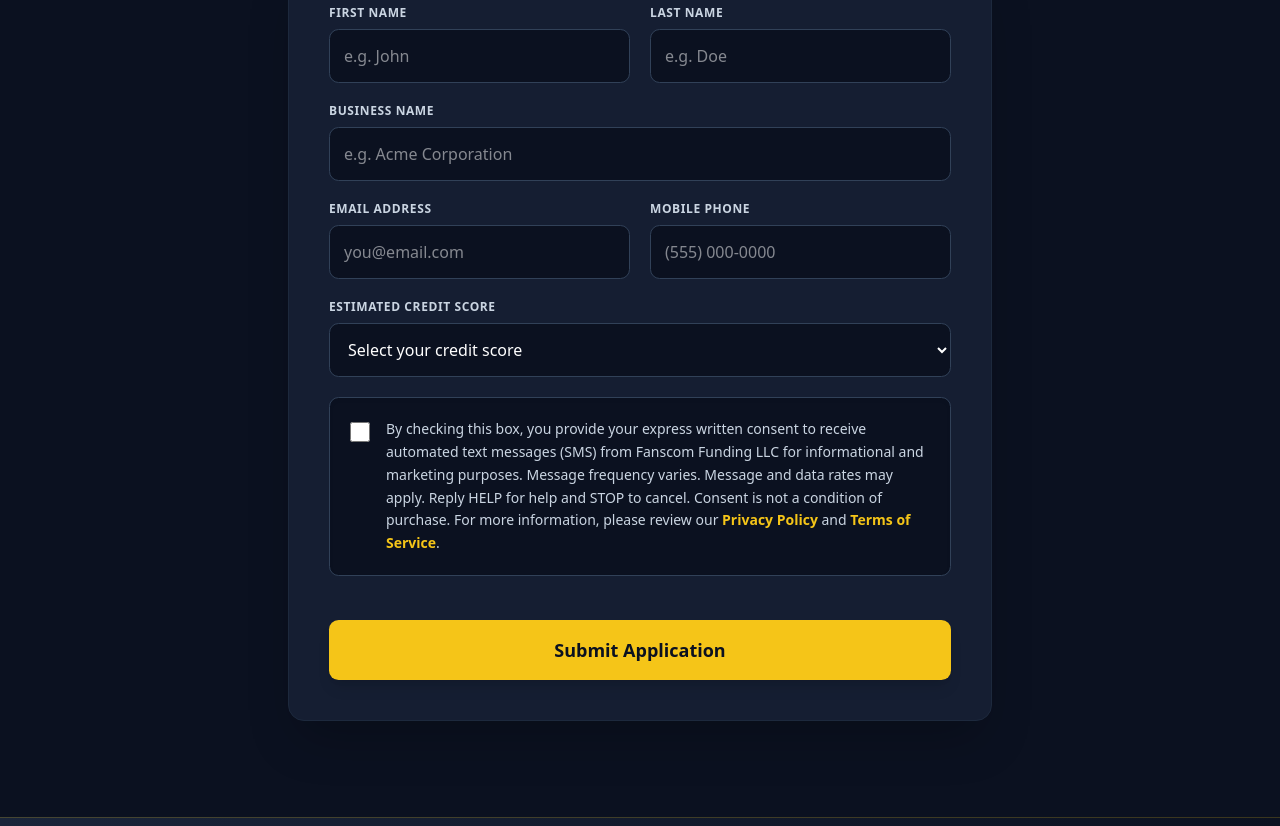
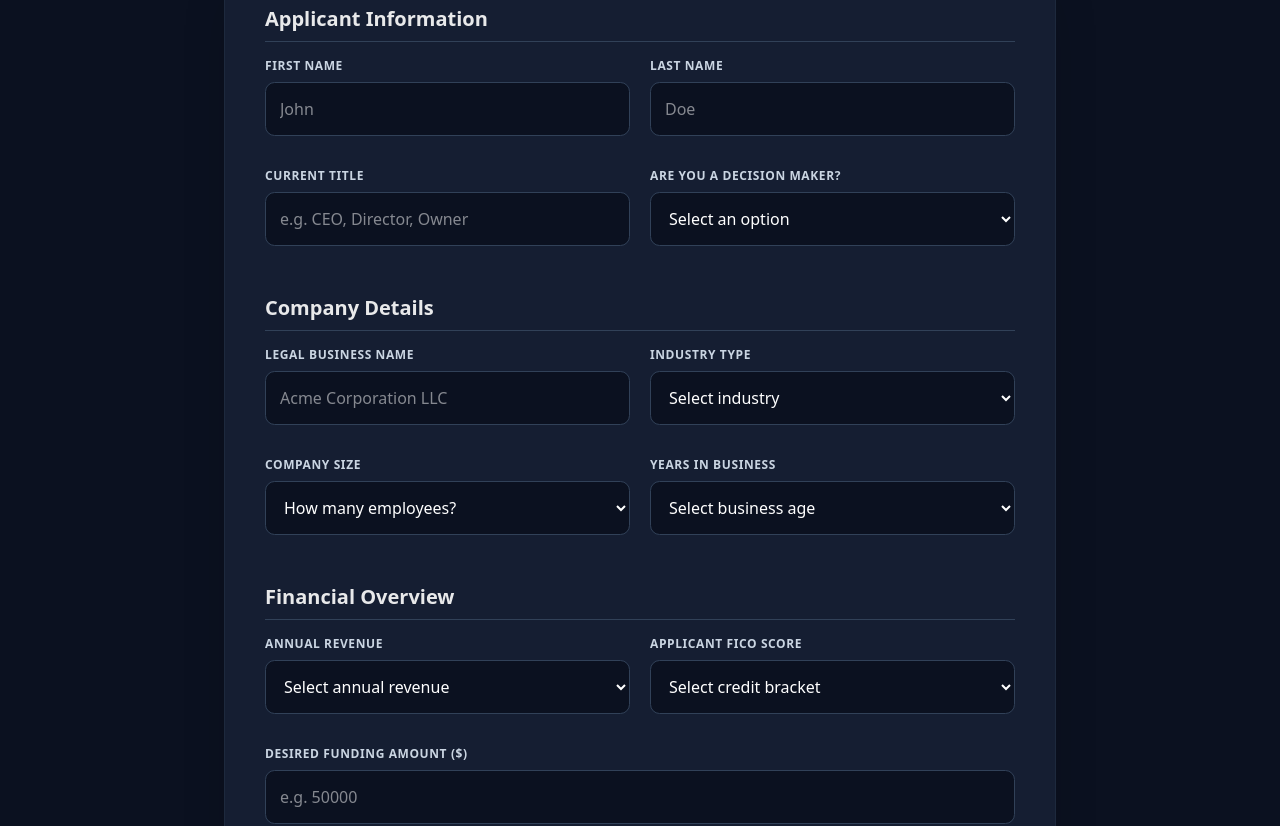
Before and after one commit to Gabitojr/approvalhq, a Next.js app: page / in a window 1280 px wide. Shown: the part 4340-5166 px from the top of the page. Built offline with nearby package versions, Linux system fonts and the light colour scheme.

Commit message:
better form

```diff
--- a/components/Contact.tsx
+++ b/components/Contact.tsx
@@ -4,14 +4,47 @@ import { useState } from "react"
 import Link from "next/link"
 import { CheckCircle2, X, AlertCircle } from "lucide-react"
 
+// Listas estandarizadas para los Selects profesionales
+const industries = [
+  "Construction", "Healthcare", "Retail", "Technology", "Hospitality",
+  "Manufacturing", "Professional Services", "Real Estate", "Transportation", "Other"
+]
+
+const annualRevenueRanges = [
+  "Less than $100,000", "$100,000 - $500,000", "$500,000 - $1,000,000",
+  "$1,000,000 - $5,000,000", "$5,000,000+"
+]
+
+const companySizes = [
+  "1 - 10 employees", "11 - 50 employees", "51 - 200 employees", "201+ employees"
+]
+
+const businessAges = [
+  "Less than 1 year", "1 - 3 years", "3 - 5 years", "5+ years"
+]
+
 export default function Contact() {
   const [formData, setFormData] = useState({
+    // Applicant Info
     firstName: "",
     lastName: "",
+    jobTitle: "",
+    isDecisionMaker: "",
+
+    // Company Details
     businessName: "",
+    industryType: "",
+    companySize: "",
+    yearsInBusiness: "",
+
+    // Financial Info
+    annualRevenue: "",
+    requestedAmount: "",
+    creditScore: "",
+
+    // Contact Info
     email: "",
     phone: "",
-    creditScore: "",
     smsOptIn: false
   })
 
@@ -22,25 +55,30 @@ export default function Contact() {
     let newErrors: any = {}
     let isValid = true
 
-    // Validar campos vacíos
-    if (!formData.firstName.trim()) {
-      newErrors.firstName = "First name is required"
+    // Validar Applicant Info
+    if (!formData.firstName.trim()) { newErrors.firstName = "First name is required"; isValid = false; }
+    if (!formData.lastName.trim()) { newErrors.lastName = "Last name is required"; isValid = false; }
+    if (!formData.jobTitle.trim()) { newErrors.jobTitle = "Job title is required"; isValid = false; }
+    if (!formData.isDecisionMaker) { newErrors.isDecisionMaker = "Please confirm if you are a decision maker"; isValid = false; }
+
+    // Validar Company Details
+    if (!formData.businessName.trim()) { newErrors.businessName = "Business name is required"; isValid = false; }
+    if (!formData.industryType) { newErrors.industryType = "Please select your industry"; isValid = false; }
+    if (!formData.companySize) { newErrors.companySize = "Please select company size"; isValid = false; }
+    if (!formData.yearsInBusiness) { newErrors.yearsInBusiness = "Time in business is required"; isValid = false; }
+
+    // Validar Financial Info
+    if (!formData.annualRevenue) { newErrors.annualRevenue = "Annual revenue is required"; isValid = false; }
+    if (!formData.creditScore) { newErrors.creditScore = "Credit score is required"; isValid = false; }
+    if (!formData.requestedAmount.trim()) {
+      newErrors.requestedAmount = "Funding amount required"
       isValid = false
-    }
-    if (!formData.lastName.trim()) {
-      newErrors.lastName = "Last name is required"
-      isValid = false
-    }
-    if (!formData.businessName.trim()) {
-      newErrors.businessName = "Business name is required"
-      isValid = false
-    }
-    if (!formData.creditScore) {
-      newErrors.creditScore = "Please select your credit score"
+    } else if (isNaN(Number(formData.requestedAmount.replace(/[^0-9.]/g, '')))) {
+      newErrors.requestedAmount = "Please enter a valid number"
       isValid = false
     }
 
-    // Validar formato de Email
+    // Validar Contact Info
     const emailRegex = /^[^\s@]+@[^\s@]+\.[^\s@]+$/
     if (!formData.email.trim()) {
       newErrors.email = "Email address is required"
@@ -50,13 +88,12 @@ export default function Contact() {
       isValid = false
     }
 
-    // Validar formato de Teléfono US (Ej: 555-555-5555, (555) 555-5555, +1 555 555 5555)
     const phoneRegex = /^(?:\+?1[-. ]?)?\(?([0-9]{3})\)?[-. ]?([0-9]{3})[-. ]?([0-9]{4})$/
     if (!formData.phone.trim()) {
       newErrors.phone = "Mobile phone is required"
       isValid = false
     } else if (!phoneRegex.test(formData.phone)) {
-      newErrors.phone = "Please enter a valid 10-digit US phone number"
+      newErrors.phone = "Valid 10-digit US number required"
       isValid = false
     }
 
@@ -68,12 +105,11 @@ export default function Contact() {
     e.preventDefault()
 
     if (validateForm()) {
-      console.log("Lead captured:", formData)
+      console.log("Eligibility Lead captured:", formData)
       setShowModal(true)
     }
   }
 
-  // Función para limpiar el error de un campo cuando el usuario empieza a escribir
   const handleChange = (field: string, value: string | boolean) => {
     setFormData({ ...formData, [field]: value })
     if (errors[field]) {
@@ -83,23 +119,26 @@ export default function Contact() {
 
   return (
     <section id="contact" className="py-24 bg-[#0B1120] border-t border-slate-800 relative">
-      <div className="max-w-3xl mx-auto px-4 sm:px-6 lg:px-8">
+      <div className="max-w-4xl mx-auto px-4 sm:px-6 lg:px-8">
         <div className="text-center mb-12">
           <h2 className="text-3xl md:text-5xl font-bold text-white mb-4">
             Request Capital Access
           </h2>
-          <p className="text-slate-400">Fill out the secure form below to see your options.</p>
+          <p className="text-slate-400">Complete the secure form to instantly analyze your commercial funding options.</p>
         </div>
 
         <div className="bg-[#151E32] rounded-2xl p-8 md:p-10 border border-slate-800 shadow-2xl relative">
-          <form onSubmit={handleSubmit} noValidate className="space-y-5">
+          <form onSubmit={handleSubmit} noValidate className="space-y-6">
+
+            {/* SECCIÓN 1: APPLICANT INFO */}
+            <h3 className="text-xl font-semibold text-white/90 border-b border-slate-700 pb-2 mb-4">Applicant Information</h3>
             <div className="grid grid-cols-1 md:grid-cols-2 gap-5">
               <div>
                 <label className="block text-xs font-bold text-slate-300 uppercase tracking-wider mb-2">First Name</label>
                 <input
                   type="text"
-                  className={`w-full bg-[#0B1120] border ${errors.firstName ? 'border-red-500 focus:ring-red-500' : 'border-slate-700 focus:ring-[#F5C518]'} text-white rounded-lg p-3.5 focus:ring-2 focus:border-transparent outline-none transition-all`}
-                  placeholder="e.g. John"
+                  className={`w-full bg-[#0B1120] border ${errors.firstName ? 'border-red-500 focus:ring-red-500' : 'border-slate-700 focus:ring-[#F5C518]'} text-white rounded-lg p-3.5 outline-none transition-all`}
+                  placeholder="John"
                   value={formData.firstName}
                   onChange={(e) => handleChange('firstName', e.target.value)}
                 />
@@ -109,8 +148,8 @@ export default function Contact() {
                 <label className="block text-xs font-bold text-slate-300 uppercase tracking-wider mb-2">Last Name</label>
                 <input
                   type="text"
-                  className={`w-full bg-[#0B1120] border ${errors.lastName ? 'border-red-500 focus:ring-red-500' : 'border-slate-700 focus:ring-[#F5C518]'} text-white rounded-lg p-3.5 focus:ring-2 focus:border-transparent outline-none transition-all`}
-                  placeholder="e.g. Doe"
+                  className={`w-full bg-[#0B1120] border ${errors.lastName ? 'border-red-500 focus:ring-red-500' : 'border-slate-700 focus:ring-[#F5C518]'} text-white rounded-lg p-3.5 outline-none transition-all`}
+                  placeholder="Doe"
                   value={formData.lastName}
                   onChange={(e) => handleChange('lastName', e.target.value)}
                 />
@@ -118,25 +157,141 @@ export default function Contact() {
               </div>
             </div>
 
-            <div>
-              <label className="block text-xs font-bold text-slate-300 uppercase tracking-wider mb-2">Business Name</label>
+            <div className="grid grid-cols-1 md:grid-cols-2 gap-5 pt-2">
+              <div>
+                <label className="block text-xs font-bold text-slate-300 uppercase tracking-wider mb-2">Current Title</label>
+                <input
+                  type="text"
+                  className={`w-full bg-[#0B1120] border ${errors.jobTitle ? 'border-red-500 focus:ring-red-500' : 'border-slate-700 focus:ring-[#F5C518]'} text-white rounded-lg p-3.5 outline-none transition-all`}
+                  placeholder="e.g. CEO, Director, Owner"
+                  value={formData.jobTitle}
+                  onChange={(e) => handleChange('jobTitle', e.target.value)}
+                />
+                {errors.jobTitle && <p className="text-red-400 text-xs mt-1.5 flex items-center gap-1"><AlertCircle className="w-3 h-3"/>{errors.jobTitle}</p>}
+              </div>
+              <div>
+                <label className="block text-xs font-bold text-slate-300 uppercase tracking-wider mb-2">Are you a decision maker?</label>
+                <select
+                  className={`w-full bg-[#0B1120] border ${errors.isDecisionMaker ? 'border-red-500 focus:ring-red-500' : 'border-slate-700 focus:ring-[#F5C518]'} text-white rounded-lg p-3.5 outline-none transition-all cursor-pointer`}
+                  value={formData.isDecisionMaker}
+                  onChange={(e) => handleChange('isDecisionMaker', e.target.value)}
+                >
+                  <option value="" disabled>Select an option</option>
+                  <option value="Yes">Yes, I am an authorized decision maker</option>
+                  <option value="No">No, I am researching for the company</option>
+                </select>
+                {errors.isDecisionMaker && <p className="text-red-400 text-xs mt-1.5 flex items-center gap-1"><AlertCircle className="w-3 h-3"/>{errors.isDecisionMaker}</p>}
+              </div>
+            </div>
+
+            {/* SECCIÓN 2: COMPANY INFO */}
+            <h3 className="text-xl font-semibold text-white/90 border-b border-slate-700 pb-2 mb-4 pt-6">Company Details</h3>
+            <div className="grid grid-cols-1 md:grid-cols-2 gap-5">
+              <div>
+                <label className="block text-xs font-bold text-slate-300 uppercase tracking-wider mb-2">Legal Business Name</label>
+                <input
+                  type="text"
+                  className={`w-full bg-[#0B1120] border ${errors.businessName ? 'border-red-500 focus:ring-red-500' : 'border-slate-700 focus:ring-[#F5C518]'} text-white rounded-lg p-3.5 outline-none transition-all`}
+                  placeholder="Acme Corporation LLC"
+                  value={formData.businessName}
+                  onChange={(e) => handleChange('businessName', e.target.value)}
+                />
+                {errors.businessName && <p className="text-red-400 text-xs mt-1.5 flex items-center gap-1"><AlertCircle className="w-3 h-3"/>{errors.businessName}</p>}
+              </div>
+              <div>
+                <label className="block text-xs font-bold text-slate-300 uppercase tracking-wider mb-2">Industry Type</label>
+                <select
+                  className={`w-full bg-[#0B1120] border ${errors.industryType ? 'border-red-500 focus:ring-red-500' : 'border-slate-700 focus:ring-[#F5C518]'} text-white rounded-lg p-3.5 outline-none transition-all cursor-pointer`}
+                  value={formData.industryType}
+                  onChange={(e) => handleChange('industryType', e.target.value)}
+                >
+                  <option value="" disabled>Select industry</option>
+                  {industries.map(ind => <option key={ind} value={ind}>{ind}</option>)}
+                </select>
+                {errors.industryType && <p className="text-red-400 text-xs mt-1.5 flex items-center gap-1"><AlertCircle className="w-3 h-3"/>{errors.industryType}</p>}
+              </div>
+            </div>
+
+            <div className="grid grid-cols-1 md:grid-cols-2 gap-5 pt-2">
+              <div>
+                <label className="block text-xs font-bold text-slate-300 uppercase tracking-wider mb-2">Company Size</label>
+                <select
+                  className={`w-full bg-[#0B1120] border ${errors.companySize ? 'border-red-500 focus:ring-red-500' : 'border-slate-700 focus:ring-[#F5C518]'} text-white rounded-lg p-3.5 outline-none transition-all cursor-pointer`}
+                  value={formData.companySize}
+                  onChange={(e) => handleChange('companySize', e.target.value)}
+                >
+                  <option value="" disabled>How many employees?</option>
+                  {companySizes.map(size => <option key={size} value={size}>{size}</option>)}
+                </select>
+                {errors.companySize && <p className="text-red-400 text-xs mt-1.5 flex items-center gap-1"><AlertCircle className="w-3 h-3"/>{errors.companySize}</p>}
+              </div>
+              <div>
+                <label className="block text-xs font-bold text-slate-300 uppercase tracking-wider mb-2">Years in Business</label>
+                <select
+                  className={`w-full bg-[#0B1120] border ${errors.yearsInBusiness ? 'border-red-500 focus:ring-red-500' : 'border-slate-700 focus:ring-[#F5C518]'} text-white rounded-lg p-3.5 outline-none transition-all cursor-pointer`}
+                  value={formData.yearsInBusiness}
+                  onChange={(e) => handleChange('yearsInBusiness', e.target.value)}
+                >
+                  <option value="" disabled>Select business age</option>
+                  {businessAges.map(age => <option key={age} value={age}>{age}</option>)}
+                </select>
+                {errors.yearsInBusiness && <p className="text-red-400 text-xs mt-1.5 flex items-center gap-1"><AlertCircle className="w-3 h-3"/>{errors.yearsInBusiness}</p>}
+              </div>
+            </div>
+
+            {/* SECCIÓN 3: FINANCIAL OVERVIEW */}
+            <h3 className="text-xl font-semibold text-white/90 border-b border-slate-700 pb-2 mb-4 pt-6">Financial Overview</h3>
+            <div className="grid grid-cols-1 md:grid-cols-2 gap-5">
+              <div>
+                <label className="block text-xs font-bold text-slate-300 uppercase tracking-wider mb-2">Annual Revenue</label>
+                <select
+                  className={`w-full bg-[#0B1120] border ${errors.annualRevenue ? 'border-red-500 focus:ring-red-500' : 'border-slate-700 focus:ring-[#F5C518]'} text-white rounded-lg p-3.5 outline-none transition-all cursor-pointer`}
+                  value={formData.annualRevenue}
+                  onChange={(e) => handleChange('annualRevenue', e.target.value)}
+                >
+                  <option value="" disabled>Select annual revenue</option>
+                  {annualRevenueRanges.map(range => <option key={range} value={range}>{range}</option>)}
+                </select>
+                {errors.annualRevenue && <p className="text-red-400 text-xs mt-1.5 flex items-center gap-1"><AlertCircle className="w-3 h-3"/>{errors.annualRevenue}</p>}
+              </div>
+              <div>
+                <label className="block text-xs font-bold text-slate-300 uppercase tracking-wider mb-2">Applicant FICO Score</label>
+                <select
+                  className={`w-full bg-[#0B1120] border ${errors.creditScore ? 'border-red-500 focus:ring-red-500' : 'border-slate-700 focus:ring-[#F5C518]'} text-white rounded-lg p-3.5 outline-none transition-all cursor-pointer`}
+                  value={formData.creditScore}
+                  onChange={(e) => handleChange('creditScore', e.target.value)}
+                >
+                  <option value="" disabled>Select credit bracket</option>
+                  <option value="Excellent (720+)">Excellent (720+)</option>
+                  <option value="Good (680-719)">Good (680-719)</option>
+                  <option value="Fair (650-679)">Fair (650-679)</option>
+                  <option value="Poor (Under 650)">Poor (Under 650)</option>
+                </select>
+                {errors.creditScore && <p className="text-red-400 text-xs mt-1.5 flex items-center gap-1"><AlertCircle className="w-3 h-3"/>{errors.creditScore}</p>}
+              </div>
+            </div>
+
+            <div className="pt-2">
+              <label className="block text-xs font-bold text-slate-300 uppercase tracking-wider mb-2">Desired Funding Amount ($)</label>
               <input
                 type="text"
-                className={`w-full bg-[#0B1120] border ${errors.businessName ? 'border-red-500 focus:ring-red-500' : 'border-slate-700 focus:ring-[#F5C518]'} text-white rounded-lg p-3.5 focus:ring-2 focus:border-transparent outline-none transition-all`}
-                placeholder="e.g. Acme Corporation"
-                value={formData.businessName}
-                onChange={(e) => handleChange('businessName', e.target.value)}
+                className={`w-full bg-[#0B1120] border ${errors.requestedAmount ? 'border-red-500 focus:ring-red-500' : 'border-slate-700 focus:ring-[#F5C518]'} text-white rounded-lg p-3.5 outline-none transition-all`}
+                placeholder="e.g. 50000"
+                value={formData.requestedAmount}
+                onChange={(e) => handleChange('requestedAmount', e.target.value)}
               />
-              {errors.businessName && <p className="text-red-400 text-xs mt-1.5 flex items-center gap-1"><AlertCircle className="w-3 h-3"/>{errors.businessName}</p>}
+              {errors.requestedAmount && <p className="text-red-400 text-xs mt-1.5 flex items-center gap-1"><AlertCircle className="w-3 h-3"/>{errors.requestedAmount}</p>}
             </div>
 
+            {/* SECCIÓN 4: CONTACT & FINALIZATION */}
+            <h3 className="text-xl font-semibold text-white/90 border-b border-slate-700 pb-2 mb-4 pt-6">Contact & Finalization</h3>
             <div className="grid grid-cols-1 md:grid-cols-2 gap-5">
               <div>
-                <label className="block text-xs font-bold text-slate-300 uppercase tracking-wider mb-2">Email Address</label>
+                <label className="block text-xs font-bold text-slate-300 uppercase tracking-wider mb-2">Business Email</label>
                 <input
                   type="email"
-                  className={`w-full bg-[#0B1120] border ${errors.email ? 'border-red-500 focus:ring-red-500' : 'border-slate-700 focus:ring-[#F5C518]'} text-white rounded-lg p-3.5 focus:ring-2 focus:border-transparent outline-none transition-all`}
-                  placeholder="you@email.com"
+                  className={`w-full bg-[#0B1120] border ${errors.email ? 'border-red-500 focus:ring-red-500' : 'border-slate-700 focus:ring-[#F5C518]'} text-white rounded-lg p-3.5 outline-none transition-all`}
+                  placeholder="you@company.com"
                   value={formData.email}
                   onChange={(e) => handleChange('email', e.target.value)}
                 />
@@ -146,7 +301,7 @@ export default function Contact() {
                 <label className="block text-xs font-bold text-slate-300 uppercase tracking-wider mb-2">Mobile Phone</label>
                 <input
                   type="tel"
-                  className={`w-full bg-[#0B1120] border ${errors.phone ? 'border-red-500 focus:ring-red-500' : 'border-slate-700 focus:ring-[#F5C518]'} text-white rounded-lg p-3.5 focus:ring-2 focus:border-transparent outline-none transition-all`}
+                  className={`w-full bg-[#0B1120] border ${errors.phone ? 'border-red-500 focus:ring-red-500' : 'border-slate-700 focus:ring-[#F5C518]'} text-white rounded-lg p-3.5 outline-none transition-all`}
                   placeholder="(555) 000-0000"
                   value={formData.phone}
                   onChange={(e) => handleChange('phone', e.target.value)}
@@ -155,24 +310,8 @@ export default function Contact() {
               </div>
             </div>
 
-            <div>
-              <label className="block text-xs font-bold text-slate-300 uppercase tracking-wider mb-2">Estimated Credit Score</label>
-              <select
-                className={`w-full bg-[#0B1120] border ${errors.creditScore ? 'border-red-500 focus:ring-red-500' : 'border-slate-700 focus:ring-[#F5C518]'} text-white rounded-lg p-3.5 focus:ring-2 focus:border-transparent outline-none transition-all cursor-pointer`}
-                value={formData.creditScore}
-                onChange={(e) => handleChange('creditScore', e.target.value)}
-              >
-                <option value="" disabled>Select your credit score</option>
-                <option value="Excellent (720+)">Excellent (720+)</option>
-                <option value="Good (680-719)">Good (680-719)</option>
-                <option value="Fair (650-679)">Fair (650-679)</option>
-                <option value="Poor (Under 650)">Poor (Under 650)</option>
-              </select>
-              {errors.creditScore && <p className="text-red-400 text-xs mt-1.5 flex items-center gap-1"><AlertCircle className="w-3 h-3"/>{errors.creditScore}</p>}
-            </div>
-
             {/* CHECKBOX OPCIONAL PARA SMS */}
-            <div className="flex items-start bg-[#0B1120] p-5 rounded-lg border border-slate-700 mt-4 shadow-inner">
+            <div className="flex items-start bg-[#0B1120] p-5 rounded-lg border border-slate-700 mt-6 shadow-inner">
               <input
                 type="checkbox"
                 id="smsOptIn"
@@ -187,19 +326,18 @@ export default function Contact() {
 
             <button
               type="submit"
-              className="w-full bg-[#F5C518] text-[#0B1120] font-bold text-lg py-4 rounded-lg mt-6 hover:bg-yellow-500 transition-colors shadow-lg"
+              className="w-full bg-[#F5C518] text-[#0B1120] font-bold text-lg py-4 rounded-lg mt-8 hover:bg-yellow-500 transition-colors shadow-lg"
             >
-              Submit Application
+              Check My Eligibility
             </button>
           </form>
         </div>
       </div>
 
-      {/* MODAL DE ÉXITO PERSONALIZADO */}
+      {/* MODAL DE ÉXITO */}
       {showModal && (
         <div className="fixed inset-0 z-50 flex items-center justify-center p-4 bg-black/70 backdrop-blur-sm transition-opacity">
           <div className="bg-[#151E32] border border-slate-800 rounded-2xl max-w-md w-full p-8 text-center shadow-2xl relative transform transition-all scale-100">
-            {/* Botón de cerrar superior */}
             <button
               onClick={() => setShowModal(false)}
               className="absolute top-4 right-4 text-slate-400 hover:text-white transition-colors"
@@ -207,14 +345,13 @@ export default function Contact() {
               <X className="w-6 h-6" />
             </button>
 
-            {/* Ícono de éxito */}
             <div className="mx-auto w-16 h-16 bg-[#F5C518]/10 rounded-full flex items-center justify-center mb-6">
               <CheckCircle2 className="w-10 h-10 text-[#F5C518]" />
             </div>
 
-            <h3 className="text-3xl font-bold text-white mb-4">Application Submitted!</h3>
+            <h3 className="text-3xl font-bold text-white mb-4">Request Received!</h3>
             <p className="text-slate-400 mb-8 leading-relaxed">
-              Thank you for requesting capital access. Our team at Fanscom Funding LLC will review your details and contact you shortly.
+              Our automated system at Fanscom Funding LLC is analyzing your details. A funding specialist will contact you shortly regarding your commercial eligibility.
             </p>
 
             <button
```
